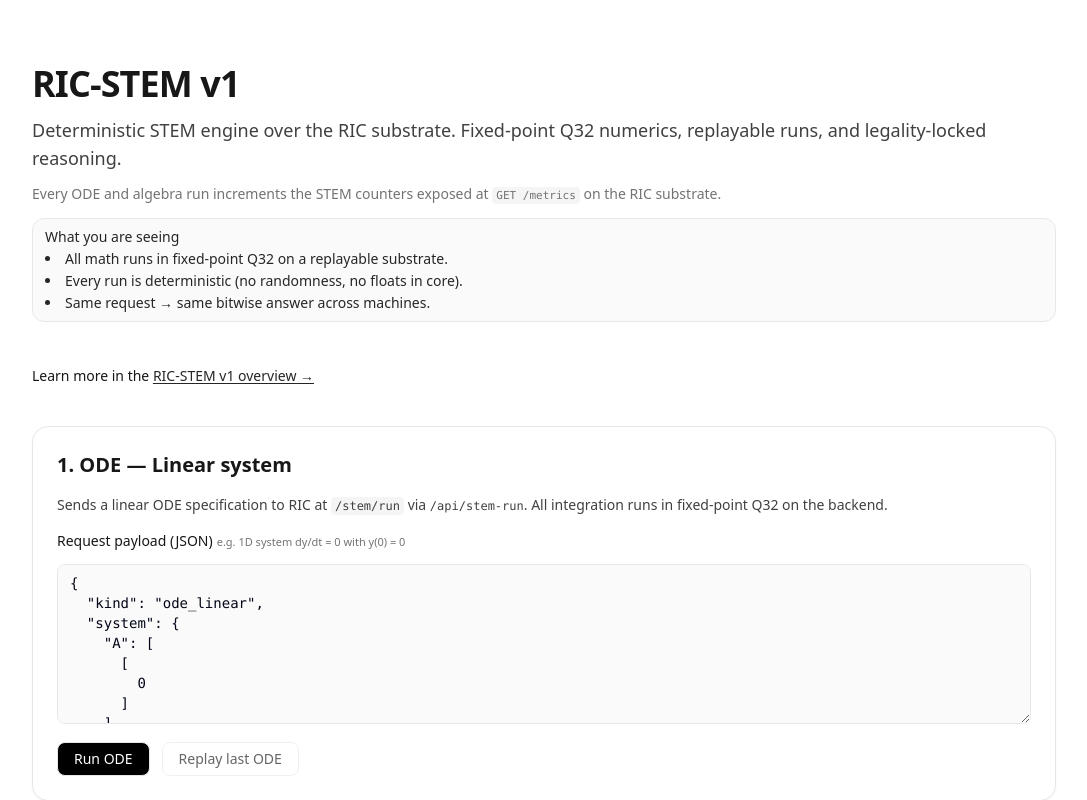
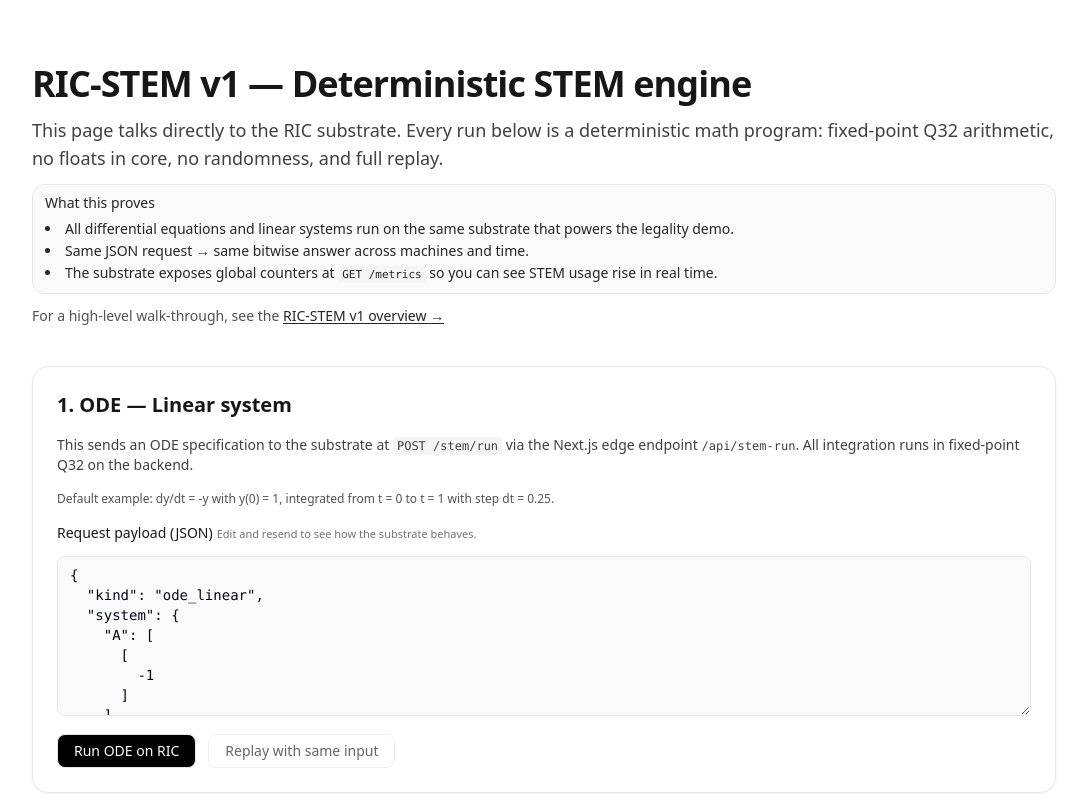
Before and after one commit to devinbostick/ric-site, a Next.js app: page /stem in a window 1280 px wide. Shown: the whole page, without its empty margins (96-1183 px from the left). Built offline with nearby package versions, Linux system fonts and the light colour scheme.

Commit message:
Wire RIC-STEM v1 UI to deterministic substrate

```diff
--- a/app/api/stem-run/route.ts
+++ b/app/api/stem-run/route.ts
@@ -1,15 +1,13 @@
-// app/api/stem-run/route.ts
-
+// app/api/algebra-run/route.ts
 import { NextRequest, NextResponse } from "next/server";
 
-const RIC_API_BASE =
-  process.env.RIC_API_BASE ?? "http://64.227.89.110:8787";
+const RIC_API_BASE = process.env.RIC_API_BASE ?? "http://64.227.89.110:8787";
 
 export async function POST(req: NextRequest) {
   try {
     const body = await req.json();
 
-    const ricRes = await fetch(`${RIC_API_BASE}/stem/run`, {
+    const ricRes = await fetch(`${RIC_API_BASE}/stem/algebra`, {
       method: "POST",
       headers: {
         "content-type": "application/json",
@@ -18,15 +16,14 @@ export async function POST(req: NextRequest) {
     });
 
     const data = await ricRes.json();
-
     return NextResponse.json(data, { status: ricRes.status });
   } catch (err) {
-    console.error("[stem-run] error", err);
+    console.error("[algebra-run] error", err);
     return NextResponse.json(
       {
         error: {
-          code: "STEM_RUN_ERROR",
-          message: "Failed to reach RIC STEM backend",
+          code: "ALGEBRA_RUN_ERROR",
+          message: "Failed to reach RIC STEM algebra backend",
         },
       },
       { status: 500 }
--- a/app/demo/page.tsx
+++ b/app/demo/page.tsx
@@ -211,10 +211,12 @@ export default function DemoPage() {
         <h1 className="text-xl font-semibold tracking-tight md:text-2xl">
           RIC Demo — Deterministic Gating Layer
         </h1>
+
         <p className="text-sm text-slate-500">
           RIC decides if the model is allowed to answer. Deterministic hashes,
           temporal law, and repeatable decisions.
         </p>
+
         <p className="mt-1 text-xs text-slate-500">
           Legality overview:{" "}
           <a
@@ -224,6 +226,17 @@ export default function DemoPage() {
             className="underline underline-offset-2"
           >
             resonanceintelligencecore.com/legality-demo
+          </a>
+        </p>
+
+        {/* --- Added STEM pointer --- */}
+        <p className="mt-1 text-xs text-slate-500">
+          Deterministic math engine:{" "}
+          <a
+            href="/stem"
+            className="underline underline-offset-2 text-slate-700"
+          >
+            RIC-STEM v1 →
           </a>
         </p>
       </div>
--- a/app/stem/page.tsx
+++ b/app/stem/page.tsx
@@ -25,14 +25,15 @@ export default function StemPage() {
       {
         kind: "ode_linear",
         system: {
-          A: [[0]],
+          // dy/dt = -y
+          A: [[-1]],
           b: [0],
         },
         config: {
           t0: 0,
           t1: 1,
-          dt: 0.1,
-          y0: [0],
+          dt: 0.25,
+          y0: [1],
         },
       },
       null,
@@ -71,7 +72,7 @@ export default function StemPage() {
       try {
         parsed = JSON.parse(odePayload);
       } catch {
-        setOdeError("Payload is not valid JSON");
+        setOdeError("Payload is not valid JSON.");
         setOdeLoading(false);
         return;
       }
@@ -85,7 +86,7 @@ export default function StemPage() {
       const json = (await res.json()) as any;
 
       if (!res.ok || !json.ok) {
-        setOdeError(json?.error?.message || "STEM ODE run failed");
+        setOdeError(json?.error?.message || "STEM ODE run failed.");
         setOdeLoading(false);
         return;
       }
@@ -96,7 +97,7 @@ export default function StemPage() {
         y: json.y ?? [],
       });
     } catch (err: any) {
-      setOdeError(err?.message || "Unexpected error");
+      setOdeError(err?.message || "Unexpected error.");
     } finally {
       setOdeLoading(false);
     }
@@ -119,7 +120,7 @@ export default function StemPage() {
       try {
         parsed = JSON.parse(odePayload);
       } catch {
-        setOdeReplayError("Payload is not valid JSON");
+        setOdeReplayError("Payload is not valid JSON.");
         setOdeReplayLoading(false);
         return;
       }
@@ -133,7 +134,7 @@ export default function StemPage() {
       const json = (await res.json()) as any;
 
       if (!res.ok || !json.ok) {
-        setOdeReplayError(json?.error?.message || "STEM ODE replay failed");
+        setOdeReplayError(json?.error?.message || "STEM ODE replay failed.");
         setOdeReplayLoading(false);
         return;
       }
@@ -150,7 +151,7 @@ export default function StemPage() {
       setOdeReplayResult(replay);
       setOdeReplaySame(sameT && sameY);
     } catch (err: any) {
-      setOdeReplayError(err?.message || "Unexpected replay error");
+      setOdeReplayError(err?.message || "Unexpected replay error.");
     } finally {
       setOdeReplayLoading(false);
     }
@@ -171,7 +172,7 @@ export default function StemPage() {
         A = JSON.parse(AInput);
         b = JSON.parse(bInput);
       } catch {
-        setAlgError("A or b is not valid JSON");
+        setAlgError("A or b is not valid JSON.");
         setAlgLoading(false);
         return;
       }
@@ -192,7 +193,7 @@ export default function StemPage() {
       const json = (await res.json()) as any;
 
       if (!res.ok || !json.ok) {
-        setAlgError(json?.error?.message || "Algebra solve failed");
+        setAlgError(json?.error?.message || "Algebra solve failed.");
         setAlgLoading(false);
         return;
       }
@@ -203,7 +204,7 @@ export default function StemPage() {
         y: json.y ?? [],
       });
     } catch (err: any) {
-      setAlgError(err?.message || "Unexpected error");
+      setAlgError(err?.message || "Unexpected error.");
     } finally {
       setAlgLoading(false);
     }
@@ -214,33 +215,38 @@ export default function StemPage() {
       <div className="w-full max-w-5xl space-y-10">
         <header className="space-y-3">
           <h1 className="text-3xl md:text-4xl font-semibold tracking-tight">
-            RIC-STEM v1
+            RIC-STEM v1 — Deterministic STEM engine
           </h1>
+
           <p className="text-base md:text-lg text-neutral-700 leading-relaxed">
-            Deterministic STEM engine over the RIC substrate. Fixed-point Q32
-            numerics, replayable runs, and legality-locked reasoning.
+            This page talks directly to the RIC substrate. Every run below is a
+            deterministic math program: fixed-point Q32 arithmetic, no floats in
+            core, no randomness, and full replay.
           </p>
 
-          <p className="text-xs md:text-sm text-neutral-500">
-            Every ODE and algebra run increments the STEM counters exposed at{" "}
+          <div className="text-xs md:text-sm border rounded-xl px-3 py-2 bg-neutral-50 text-neutral-800 space-y-1.5">
+            <div className="font-medium">What this proves</div>
+            <ul className="list-disc list-inside space-y-0.5">
+              <li>
+                All differential equations and linear systems run on the same
+                substrate that powers the legality demo.
+              </li>
+              <li>
+                Same JSON request → same bitwise answer across machines and
+                time.
+              </li>
+              <li>
+                The substrate exposes global counters at{" "}
                 <code className="text-[11px] bg-neutral-100 px-1 py-0.5 rounded">
                   GET /metrics
                 </code>{" "}
-            on the RIC substrate.
-          </p>
-
-          <div className="text-xs md:text-sm border rounded-xl px-3 py-2 bg-neutral-50 text-neutral-800">
-            <div className="font-medium mb-0.5">What you are seeing</div>
-            <ul className="list-disc list-inside space-y-0.5">
-              <li>All math runs in fixed-point Q32 on a replayable substrate.</li>
-              <li>Every run is deterministic (no randomness, no floats in core).</li>
-              <li>Same request → same bitwise answer across machines.</li>
+                so you can see STEM usage rise in real time.
+              </li>
             </ul>
           </div>
-        </header>
 
-        <p className="text-xs md:text-sm pt-1">
-          Learn more in the{" "}
+          <p className="text-xs md:text-sm text-neutral-600">
+            For a high-level walk-through, see the{" "}
             <a
               href="/ric-stem"
               className="underline underline-offset-2 text-neutral-800"
@@ -248,24 +254,31 @@ export default function StemPage() {
               RIC-STEM v1 overview →
             </a>
           </p>
+        </header>
 
         {/* ODE card */}
         <section className="border rounded-2xl p-5 md:p-6 bg-white shadow-sm space-y-4">
           <h2 className="text-xl font-semibold">1. ODE — Linear system</h2>
           <p className="text-sm text-neutral-700">
-            Sends a linear ODE specification to RIC at{" "}
+            This sends an ODE specification to the substrate at{" "}
             <code className="text-xs bg-neutral-100 px-1 py-0.5 rounded">
-              /stem/run
+              POST /stem/run
             </code>{" "}
-            via <code className="text-xs">/api/stem-run</code>. All integration
-            runs in fixed-point Q32 on the backend.
+            via the Next.js edge endpoint{" "}
+            <code className="text-xs">/api/stem-run</code>. All integration runs
+            in fixed-point Q32 on the backend.
+          </p>
+
+          <p className="text-xs text-neutral-600">
+            Default example: dy/dt = -y with y(0) = 1, integrated from t = 0 to
+            t = 1 with step dt = 0.25.
           </p>
 
           <form onSubmit={runOde} className="space-y-3">
             <label className="block text-sm font-medium">
               Request payload (JSON)
               <span className="ml-1 text-[11px] text-neutral-500">
-                e.g. 1D system dy/dt = 0 with y(0) = 0
+                Edit and resend to see how the substrate behaves.
               </span>
             </label>
             <textarea
@@ -280,7 +293,7 @@ export default function StemPage() {
                 disabled={odeLoading}
                 className="inline-flex items-center justify-center rounded-lg border px-4 py-1.5 text-sm font-medium bg-black text-white disabled:opacity-60"
               >
-                {odeLoading ? "Running…" : "Run ODE"}
+                {odeLoading ? "Running…" : "Run ODE on RIC"}
               </button>
 
               <button
@@ -289,7 +302,7 @@ export default function StemPage() {
                 disabled={odeReplayLoading || !odeResult}
                 className="inline-flex items-center justify-center rounded-lg border px-4 py-1.5 text-sm font-medium bg-white text-black disabled:opacity-60"
               >
-                {odeReplayLoading ? "Replaying…" : "Replay last ODE"}
+                {odeReplayLoading ? "Replaying…" : "Replay with same input"}
               </button>
             </div>
           </form>
@@ -344,8 +357,12 @@ export default function StemPage() {
                     {odeReplaySame === null
                       ? "Not evaluated yet."
                       : odeReplaySame
-                      ? "Deterministic: replay matches original."
-                      : "Mismatch: replay does not match original."}
+                      ? "Deterministic: replay matches original (t, y)."
+                      : "Mismatch: replay does not match original (t, y)."}
+                  </p>
+                  <p className="text-[11px] text-neutral-600 mt-1">
+                    Same input, same substrate, same output. That is the core
+                    RIC guarantee.
                   </p>
                 </div>
               </div>
@@ -357,13 +374,18 @@ export default function StemPage() {
         <section className="border rounded-2xl p-5 md:p-6 bg-white shadow-sm space-y-4">
           <h2 className="text-xl font-semibold">2. Algebra — Linear solver</h2>
           <p className="text-sm text-neutral-700">
-            Solves <code>Ax = b</code> deterministically at{" "}
+            This solves <code>Ax = b</code> on the same deterministic substrate.
+            The UI calls{" "}
             <code className="text-xs bg-neutral-100 px-1 py-0.5 rounded">
-              /algebra/run
+              POST /algebra/run
             </code>{" "}
-            via <code className="text-xs">/api/algebra-run</code>. Backend
-            outputs both Q32 integers and float representations. The default
-            example solves a 2×2 system to x ≈ [1.666666, 0.666666].
+            through{" "}
+            <code className="text-xs">/api/algebra-run</code>. The backend
+            returns both raw Q32 integers and float views.
+          </p>
+
+          <p className="text-xs text-neutral-600">
+            Default example: 2×2 system that solves to x ≈ [1.666666, 0.666666].
           </p>
 
           <form onSubmit={runAlgebra} className="space-y-4">
@@ -395,7 +417,7 @@ export default function StemPage() {
               disabled={algLoading}
               className="inline-flex items-center justify-center rounded-lg border px-4 py-1.5 text-sm font-medium bg-black text-white disabled:opacity-60"
             >
-              {algLoading ? "Solving…" : "Solve Ax = b"}
+              {algLoading ? "Solving…" : "Solve Ax = b on RIC"}
             </button>
           </form>
 
```
Lines whose indentation alone changed are shown as unchanged.
